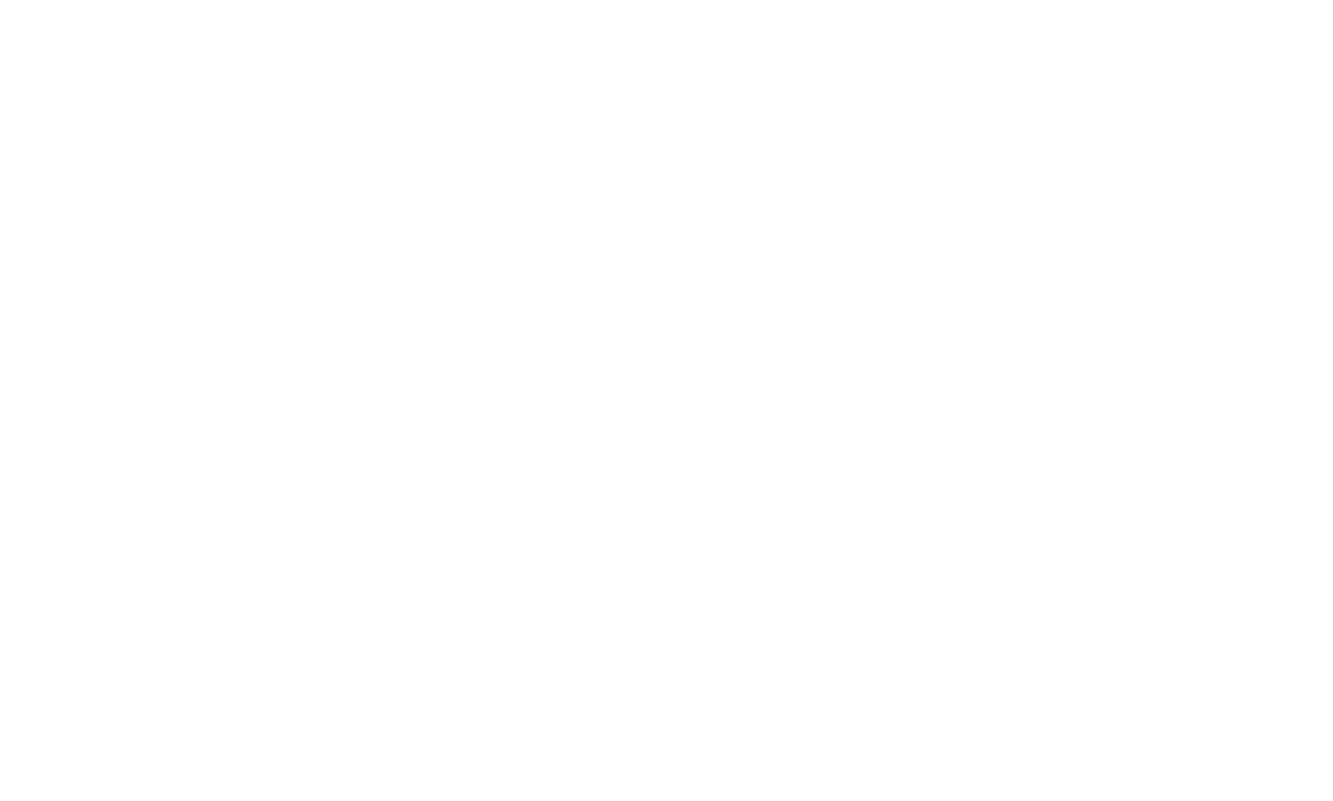
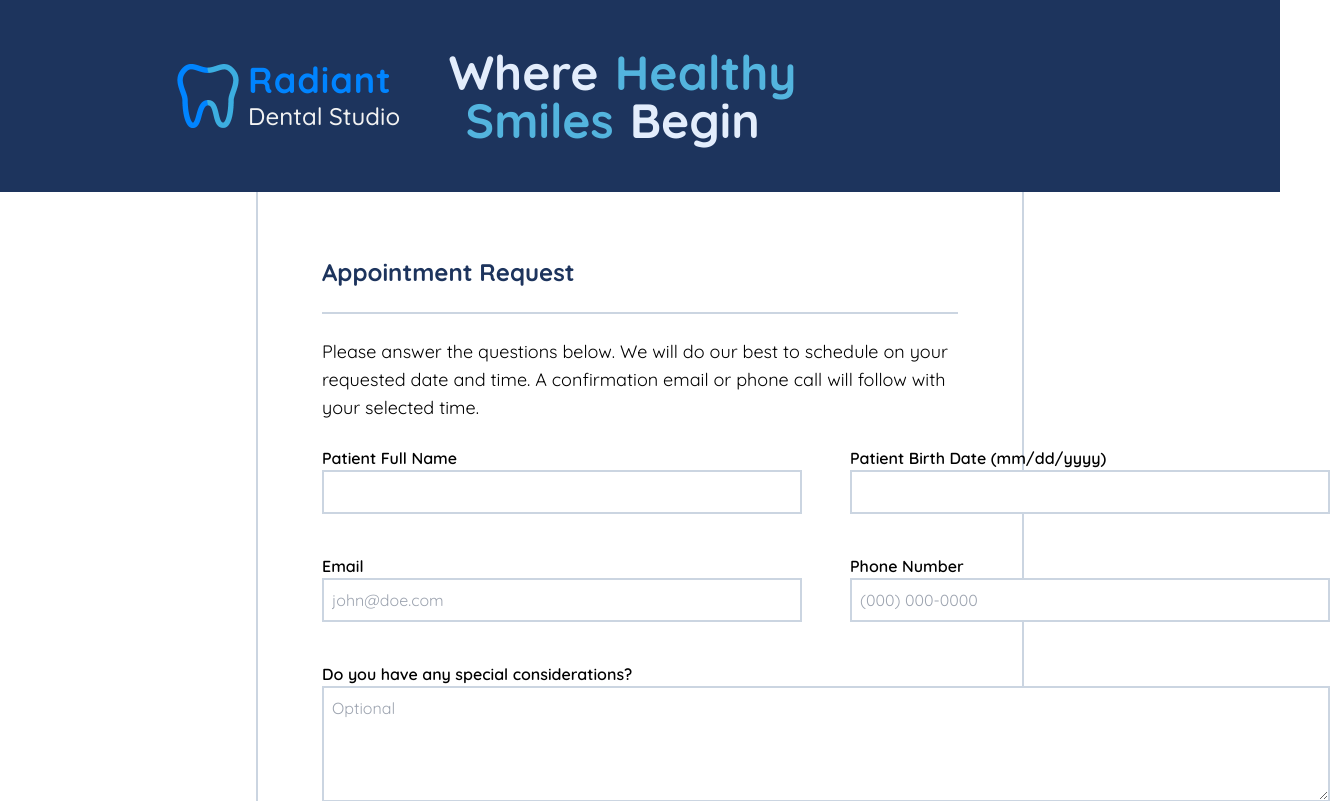
Before and after one commit to sandyFit/Radiant-Dental-Studio, a React (Vite) app: page /sign-up in a window 1280 px wide. Before the commit this address had no page. Shown: the top 801 px of the page, 1333 px wide, since content can reach past the window. Built offline with nearby package versions, Linux system fonts and the light colour scheme; a web font is replaced by a local one.

Commit message:
Adjusted styles for the SignUp component

```diff
--- a/src/index.css
+++ b/src/index.css
@@ -71,4 +71,8 @@
         @apply px-12 py-8
     }
 
+    .input {
+        @apply border-2 border-slate-300 p-2
+    }
+
 }
--- /dev/null
+++ b/src/layouts/LoginNavbar.jsx
@@ -0,0 +1,35 @@
+import React from 'react'
+import { Link } from 'react-router-dom'
+
+const LoginNavbar = () => {
+    return (
+
+        <nav className='bg-spaceCadet py-12'>
+            <div className="flex items-center justify-between mx-8 md:mx-24 lg:mx-36 xl:mx-44">
+                <Link to="/" className="flex flex-row items-center space-x-2">
+                    <img src="./logo.png" alt="Radiant's logo" className='h-16' />
+                    <div className='flex flex-col'>
+                        <span className="text-4xl font-bold text-azure tracking-wide">Radiant</span>
+                        <span className='text-2xl font-medium text-white'>Dental Studio</span>
+                    </div>
+                </Link>
+
+
+                <div className="flex">
+                    <h2 className='text-center text-white3 text-xl md:text-3xl xl:text-5xl font-bold
+                        w-2/3 lg:w-2/4 xl:w-2/4 2xl:w-full'>
+                        <span >
+                            Where
+                            <span className='text-spanishBlue' style={{ margin: ' 0 1rem' }}>
+                            Healthy Smiles
+                            </span>
+                        </span>
+                        Begin
+                    </h2>
+                </div>
+            </div>
+        </nav>
+    )
+}
+
+export default LoginNavbar;
--- a/src/layouts/Navbar.jsx
+++ b/src/layouts/Navbar.jsx
@@ -2,10 +2,16 @@
 import React from 'react';
 import Submenu from '../components/ui/Submenu';
 import MainMenu from '../components/ui/MainMenu';
-import Test from '../components/ui/Test';
+import { useNavigate } from 'react-router-dom';
+
 
 const Navbar = () => {
 
+  const navigate = useNavigate();
+
+  const handleClick = () => {
+    navigate('sign-up');
+  }
 
   return (
     <nav className='bg-spaceCadet py-12 '>
@@ -24,7 +30,10 @@ const Navbar = () => {
            <MainMenu/>
         </div>
 
-        <button className='hidden 2xl:block transparent-btn hover:text-white hover:bg-azure px-10 py-4 ml-5'>
+        <button
+          className='hidden 2xl:block transparent-btn hover:text-white hover:bg-azure px-10 py-4 ml-5'
+          onClick={handleClick}
+        >
           book online
         </button>
 
--- a/src/main.jsx
+++ b/src/main.jsx
@@ -5,6 +5,7 @@ import './index.css'
 import { BrowserRouter as Router, Routes, Route } from 'react-router-dom'
 import Home from './pages/home/Home.jsx'
 import Login from './pages/login/Login.jsx'
+import SignUp from './pages/login/SignUp.jsx'
 
 
 
@@ -15,11 +16,10 @@ ReactDOM.createRoot(document.getElementById('root')).render(
 			<Routes>
 				<Route path="/" element={<App />}>
 					<Route index element={<Home />} />
-
-
 				</Route>
 
 				<Route path='/login' element={<Login/>} />
+				<Route path='/sign-up' element={<SignUp/>} />
 			</Routes>
 		</Router>
 	</React.StrictMode>
--- a/src/pages/home/About.jsx
+++ b/src/pages/home/About.jsx
@@ -1,5 +1,5 @@
 import { useState, useEffect } from 'react';
-import { Navigate, useNavigate } from 'react-router-dom';
+import { useNavigate } from 'react-router-dom';
 import { Element, animateScroll as scroll, scroller } from 'react-scroll';
 
 const About = () => {
@@ -20,7 +20,7 @@ const About = () => {
   };
 
   const handleClick = () => {
-    return <Navigate to='/login' />
+    navigate('sign-up');
 
   };
 
--- a/src/pages/home/Hero.jsx
+++ b/src/pages/home/Hero.jsx
@@ -1,11 +1,11 @@
 import React from 'react'
-import { Navigate, useNavigate } from 'react-router-dom'
+import { useNavigate } from 'react-router-dom'
 
 const Hero = () => {
   const navigate = useNavigate();
 
   const handleClick = () => {
-    navigate('login');
+    navigate('sign-up')
   }
 
 
--- a/src/pages/login/SignUp.jsx
+++ b/src/pages/login/SignUp.jsx
@@ -1,37 +1,110 @@
 import React from 'react'
+import LoginNavbar from '../../layouts/LoginNavbar'
 
 const SignUp = () => {
     return (
         <main>
+            <LoginNavbar/>
             <div className="flex flex-col justify-center items-center">
+                <div className="flex flex-col justify-center items-start w-[60%] h-auto border-t-0 border-2
+                    border-slate-300 rounded-b-md p-16 pb-36">
 
-                <label htmlFor="name">Name</label>
+                    <h3 className='text-spaceCadet text-2xl font-bold'>
+                        Appointment Request
+                    </h3>
+                    <hr className='border-t-2 border-slate-300 w-[100%] my-6'/>
+                    <p className='text-lg'>
+                        Please answer the questions below. We will do our best to schedule on your requested
+                        date and time. A confirmation email or phone call will follow with your selected time.
+                    </p>
+
+                    <div className="flex flex-col gap-4 relative">
+
+                        <div className="flex justify-center items-center mt-6 gap-12">
+                            <div className="flex flex-col">
+                                <label
+                                    htmlFor="name"
+                                    className='font-semibold'
+                                >
+                                    Patient Full Name
+                                </label>
                                 <input
-                    type="name"
-                    placeholder='Enter you full name'
+                                    type="text"
                                     name='name'
+                                    className='input w-[30rem]'
                                 />
-
-                <label htmlFor="email">Email</label>
+                            </div>
+                            <div className="flex flex-col">
+                                <label
+                                    htmlFor="age"
+                                    className='font-semibold'
+                                >
+                                    Patient Birth Date (mm/dd/yyyy)
+                                </label>
+                                <input
+                                    type="text"
+                                    name='age'
+                                    className='input w-[30rem]'
+                                />
+                            </div>
+                        </div>
+                        <div className="flex justify-center items-center my-6 gap-12">
+                            <div className="flex flex-col">
+                                <label
+                                    htmlFor="email"
+                                    className='font-semibold'
+                                >
+                                    Email
+                                </label>
                                 <input
                                     type="email"
-                    placeholder='Enter you email address'
+                                    placeholder='john@doe.com'
                                     name='email'
+                                    className='input w-[30rem]'
                                 />
+                            </div>
 
-                <label htmlFor="password">Password</label>
+                            <div className="flex flex-col">
+                                <label
+                                    htmlFor="text"
+                                    className='font-semibold'
+                                >
+                                    Phone Number
+                                </label>
                                 <input
-                    type="password"
-                    placeholder='Enter your password'
+                                    type='text'
+                                    placeholder='(000) 000-0000'
                                     name='password'
+                                    className='input w-[30rem]'
                                 />
+                            </div>
+                        </div>
 
-                <label htmlFor="confirm-pass">Confirm your Password</label>
-                <input
-                    type="password"
-                    placeholder='Confirm your password'
-                    name='confirm-pass'
-                />
+                        <div className="flex flex-col">
+                            <label
+                                htmlFor="message"
+                                className='font-semibold'
+                            >
+                                Do you have any special considerations?
+                            </label>
+                            <textarea
+                                rows="4"
+                                cols=""
+                                name='message'
+                                placeholder='Optional'
+                                className='input'
+                            >
+                            </textarea>
+                        </div>
+                        <button
+                            type='submit'
+                            className='filled-btn px-16 py-4 absolute -bottom-24 left-[50rem]'
+                        >
+                            Submit
+                        </button>
+                    </div>
+
+                </div>
             </div>
         </main>
     )
```
Lines whose indentation alone changed are shown as unchanged.
